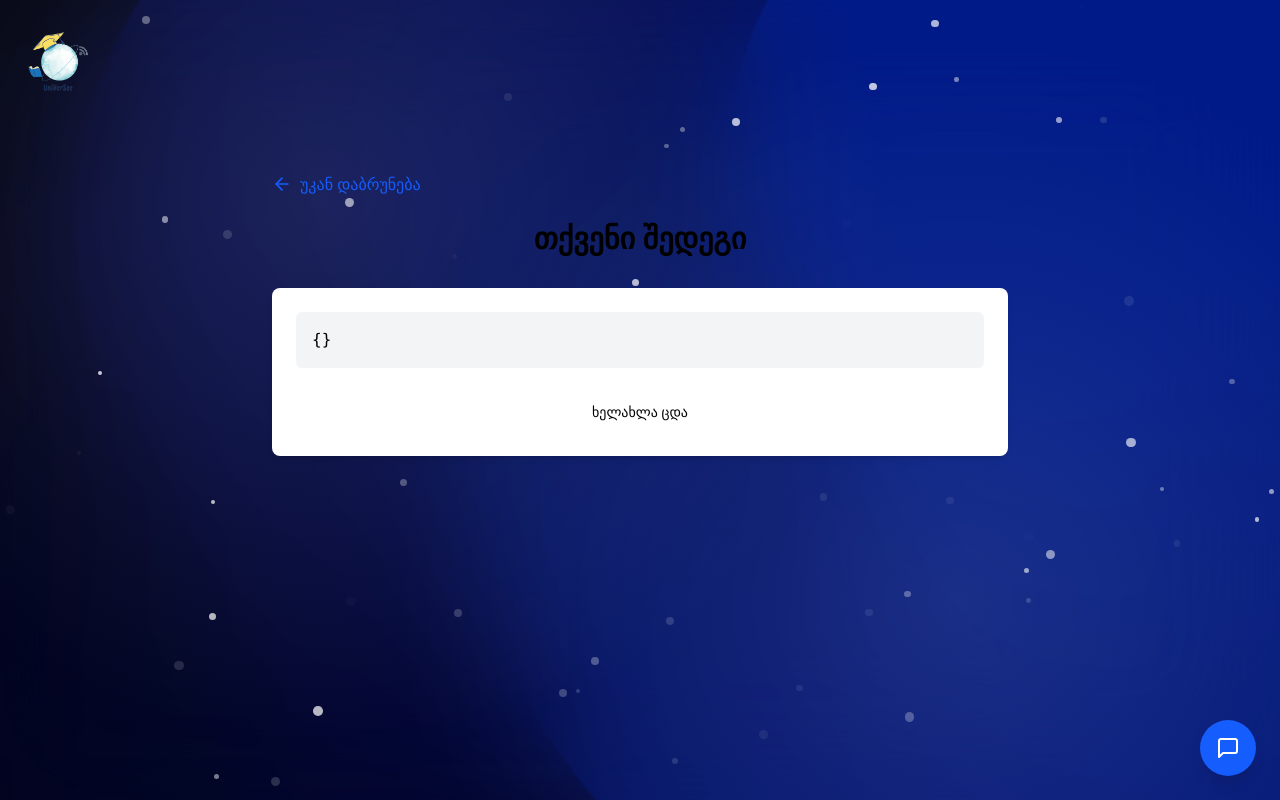
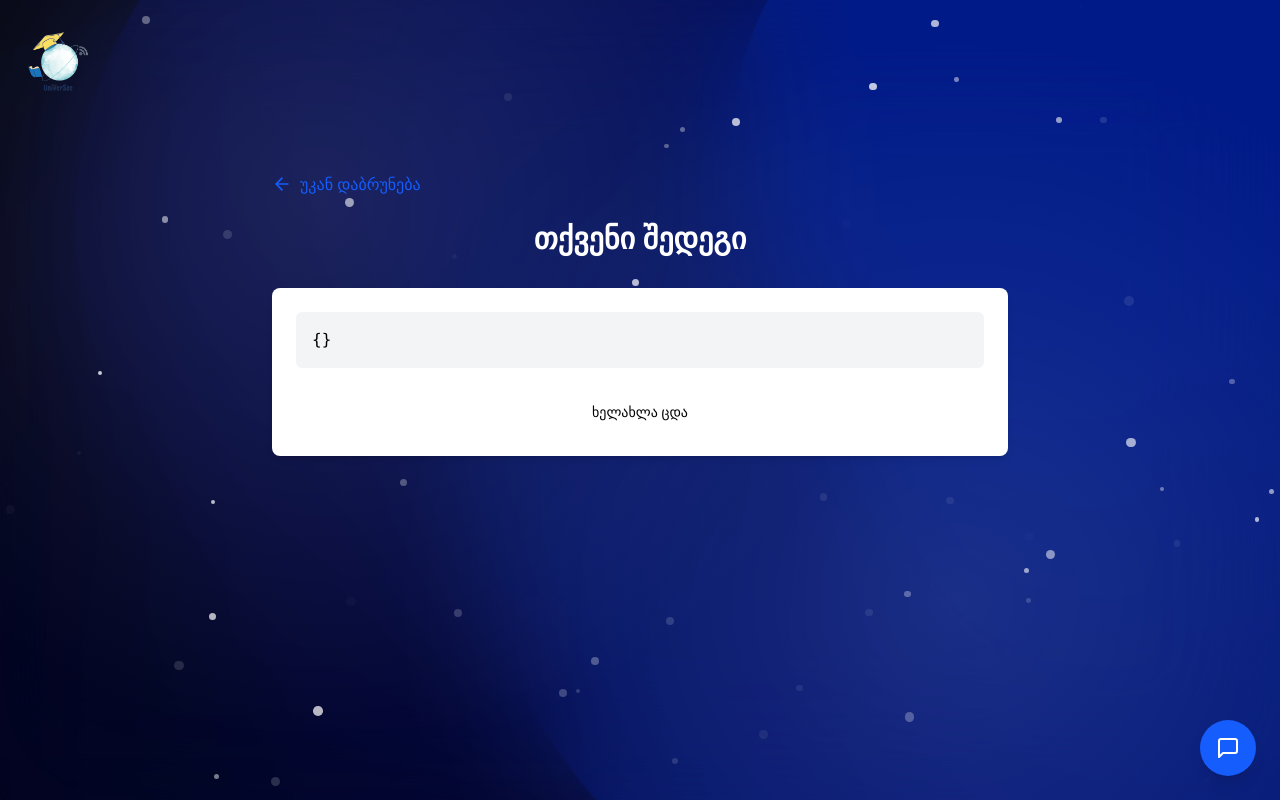
Before and after one commit to Ape1r0n/UniVerSee, a React (Vite) app: page /fate-result in a window 1280 px wide. Built offline with nearby package versions, Linux system fonts and the light colour scheme.

Commit message:
see the commmit

```diff
--- a/src/pages/Fate/FateResult.jsx
+++ b/src/pages/Fate/FateResult.jsx
@@ -17,7 +17,7 @@ const FateResult = () => {
         უკან დაბრუნება
       </button>
 
-      <h1 className="text-3xl font-bold mb-8 text-center">თქვენი შედეგი</h1>
+      <h1 className="text-3xl font-bold mb-8 text-white text-center">თქვენი შედეგი</h1>
 
       <div className="bg-white rounded-lg shadow-md p-6 space-y-6">
         <pre className="bg-gray-100 p-4 rounded-md overflow-x-auto">
```
